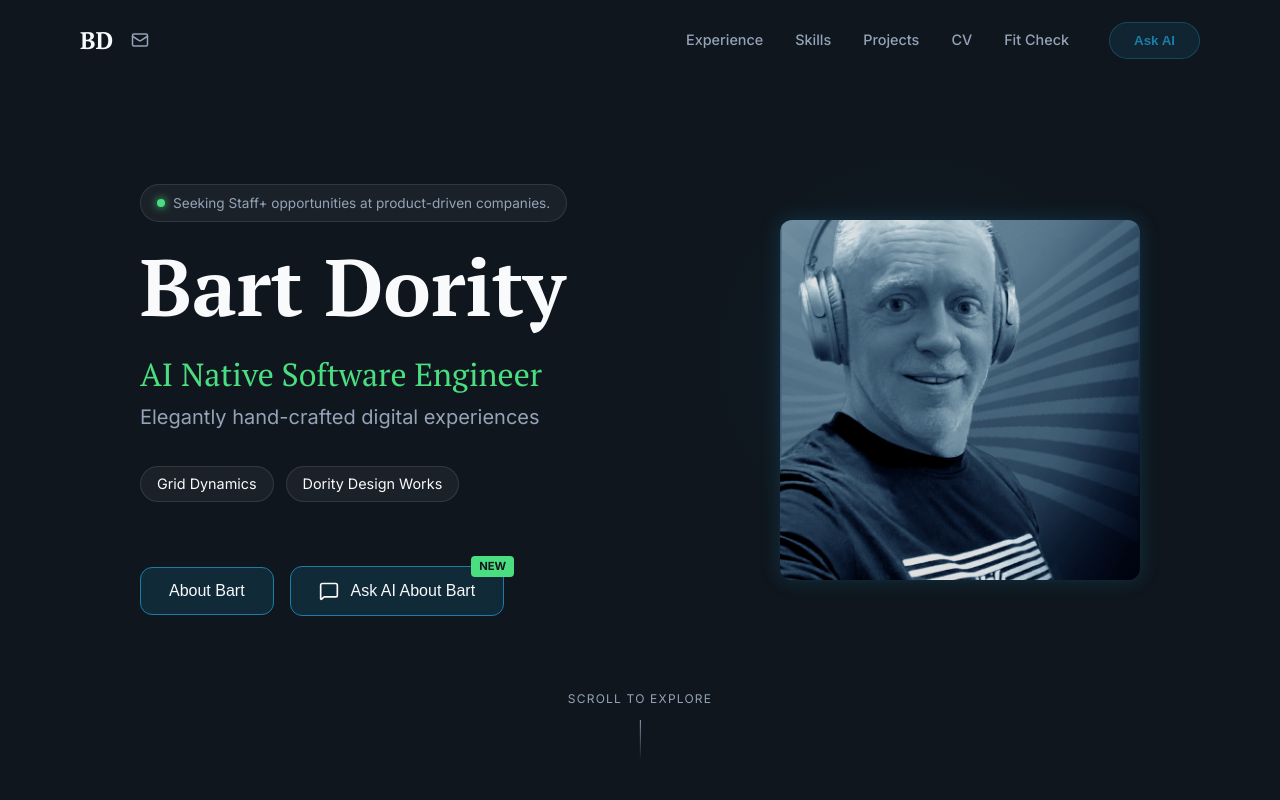
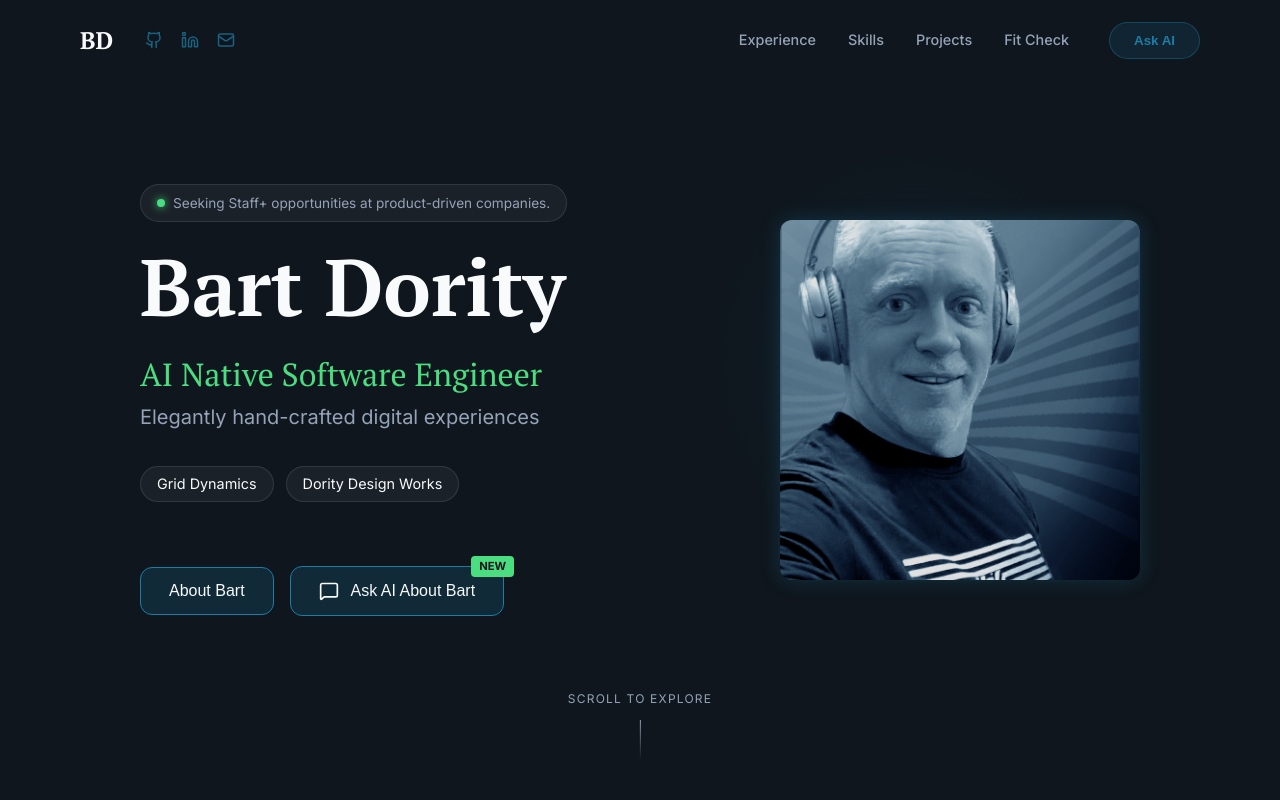
Before and after one commit to b0rgbart3/portfolio2026, a React (Vite) app in the folder client/: page / in a window 1280 px wide. Shown: the top 800 px of the page. Built offline with nearby package versions, Linux system fonts and the light colour scheme.

Commit message:
adding github and linked in links to the top navbar

```diff
--- a/client/src/components/Experience/Experience.module.scss
+++ b/client/src/components/Experience/Experience.module.scss
@@ -147,6 +147,7 @@
 
             &:hover {
                 opacity: 1;
+                color: $accent-blue-bright;
             }
 
             &--open {
--- a/client/src/components/Experience/Experience.tsx
+++ b/client/src/components/Experience/Experience.tsx
@@ -45,7 +45,7 @@ const experiences: ExperienceItem[] = [
   {
     company: "Dority Design Works",
     role: "Freelance Web Designer →  Developer → UI Engineer",
-    duration: "2005—2021",
+    duration: "2011—2021",
     bullets: [
       "Led brand and visual identity development, creating logos, style guides, and cohesive marketing assets across print and digital media (brochures, business cards, websites), partnering closely with clients and creative teams to refine concepts and align with business goals.",
       "Designed and built responsive, mobile-first websites, translating brand systems into polished, user-centered front-end experiences with intuitive UX and seamless cross-device performance.",
@@ -112,7 +112,11 @@ const Experience: React.FC = () => {
           whileInView={{ opacity: 1, y: 0 }}
           whileHover={{ x: 3 }}
           viewport={{ once: true }}
-          transition={{ duration: 0.6, delay: 0.15, x: { duration: 0.15, ease: "easeOut" } }}
+          transition={{
+            duration: 0.6,
+            delay: 0.15,
+            x: { duration: 0.15, ease: "easeOut" },
+          }}
         >
           <img src={pdfIcon} alt="" className={styles["cv-icon"]} />
           Bart's CV
--- a/client/src/components/Hero/Hero.module.scss
+++ b/client/src/components/Hero/Hero.module.scss
@@ -255,6 +255,32 @@
         left: -2px;
     }
 
+    .cv-link {
+        display: flex;
+        align-items: center;
+        gap: 8px;
+        margin-top: 20px;
+        padding: 10px 20px;
+        border-radius: 50px;
+        border: 1.5px solid $accent-green;
+        color: $accent-green;
+        font-family: $font-sans;
+        font-size: 0.9375rem;
+        font-weight: 500;
+        text-decoration: none;
+        width: fit-content;
+        transition: background-color 0.2s ease;
+
+        &:hover {
+            background: rgba($accent-green, 0.1);
+        }
+
+        .cv-icon {
+            width: 18px;
+            height: 18px;
+        }
+    }
+
     .about-panel-close {
         position: absolute;
         top: 12px;
@@ -283,7 +309,7 @@
         .content {
             grid-template-columns: 1fr;
             text-align: center;
-            padding-top: 60px;
+            padding-top: 20px;
         }
 
         .left {
--- a/client/src/components/Hero/Hero.tsx
+++ b/client/src/components/Hero/Hero.tsx
@@ -4,6 +4,8 @@ import { motion, AnimatePresence } from "framer-motion";
 import { MessageSquare, X } from "lucide-react";
 import styles from "./Hero.module.scss";
 import profilePic from "../../assets/bart_dority_profile4.png";
+import cvPdf from "../../assets/Bart Dority CV.pdf";
+import pdfIcon from "../../assets/pdf_icon.svg";
 
 interface HeroProps {
   onOpenAI: () => void;
@@ -129,6 +131,17 @@ const Hero: React.FC<HeroProps> = ({ onOpenAI }) => {
               {ABOUT_TEXT.split("\n\n").map((para, i) => (
                 <p key={i}>{para}</p>
               ))}
+              <motion.a
+                href={cvPdf}
+                target="_blank"
+                rel="noopener noreferrer"
+                className={styles["cv-link"]}
+                whileHover={{ x: 3 }}
+                transition={{ duration: 0.15, ease: "easeOut" }}
+              >
+                <img src={pdfIcon} alt="" className={styles["cv-icon"]} />
+                Bart's CV
+              </motion.a>
             </motion.div>
           )}
         </AnimatePresence>,
--- a/client/src/components/Navbar/Navbar.module.scss
+++ b/client/src/components/Navbar/Navbar.module.scss
@@ -38,7 +38,7 @@
         margin-left:6px;
         display: flex;
         align-items: center;
-        color: $text-secondary;
+        color: $dull-accent-blue;
         transition: color 0.2s ease;
 
         &:hover {
@@ -70,6 +70,7 @@
         color: $text-primary;
         z-index: 1001;
         cursor: pointer;
+        padding-right: 14px;
     }
 
     .nav-content {
@@ -173,10 +174,18 @@
     }
 }
 
+@media (min-width: 769px) and (max-width: 1024px) {
+    .navbar {
+        .wrapper {
+            padding-top: 14px;
+        }
+    }
+}
+
 @media (max-width: 768px) {
     .navbar {
         .wrapper {
-            padding: 0 24px;
+            padding: 14px 24px 0;
         }
 
         .nav-links {
--- a/client/src/components/Navbar/Navbar.tsx
+++ b/client/src/components/Navbar/Navbar.tsx
@@ -1,5 +1,5 @@
 import React, { useState, useEffect } from "react";
-import { Menu, X, Mail } from "lucide-react";
+import { Menu, X, Mail, Github, Linkedin } from "lucide-react";
 import styles from "./Navbar.module.scss";
 import cvPdf from "../../assets/Bart Dority CV.pdf";
 
@@ -40,6 +40,24 @@ const Navbar: React.FC<NavbarProps> = ({ onOpenAI }) => {
             BD
           </div>
           <a
+            href="https://github.com/b0rgbart3/"
+            target="_blank"
+            rel="noopener noreferrer"
+            className={styles["email-btn"]}
+            aria-label="GitHub"
+          >
+            <Github size={18} />
+          </a>
+          <a
+            href="https://www.linkedin.com/in/bart-dority/"
+            target="_blank"
+            rel="noopener noreferrer"
+            className={styles["email-btn"]}
+            aria-label="LinkedIn"
+          >
+            <Linkedin size={18} />
+          </a>
+          <a
             href="mailto:jobs4bart@gmail.com"
             className={styles["email-btn"]}
             aria-label="Email"
@@ -55,7 +73,7 @@ const Navbar: React.FC<NavbarProps> = ({ onOpenAI }) => {
             <a onClick={() => scrollToSection("experience")}>Experience</a>
             <a onClick={() => scrollToSection("skills")}>Skills</a>
             <a onClick={() => scrollToSection("projects")}>Projects</a>
-            <a href={cvPdf} target="_blank" rel="noopener noreferrer">CV</a>
+            {/* <a href={cvPdf} target="_blank" rel="noopener noreferrer">CV</a> */}
             <a onClick={() => scrollToSection("fit-check")}>Fit Check</a>
           </div>
 
@@ -80,7 +98,9 @@ const Navbar: React.FC<NavbarProps> = ({ onOpenAI }) => {
         <a onClick={() => scrollToSection("experience")}>Experience</a>
         <a onClick={() => scrollToSection("skills")}>Skills</a>
         <a onClick={() => scrollToSection("projects")}>Projects</a>
-        <a href={cvPdf} target="_blank" rel="noopener noreferrer">CV</a>
+        <a href={cvPdf} target="_blank" rel="noopener noreferrer">
+          CV
+        </a>
         <a onClick={() => scrollToSection("fit-check")}>Fit Check</a>
       </div>
     </nav>
--- a/client/src/styles/_variables.scss
+++ b/client/src/styles/_variables.scss
@@ -4,6 +4,8 @@ $text-primary: #f8fafc;
 $text-secondary: #94a3b8;
 $accent-green: #4ade80; // Emerald Green for "Staff Engineer"
 $accent-blue: #1d7da6; // Electric Blue for buttons
+$accent-blue-bright: #199ed6;
+$dull-accent-blue: #1a6281;
 $accent-gold: #c9a227; // Gold for CV link
 $nav-bg: rgba(19, 31, 40, 0.8);
 $border-color: rgba(255, 255, 255, 0.1);
```
